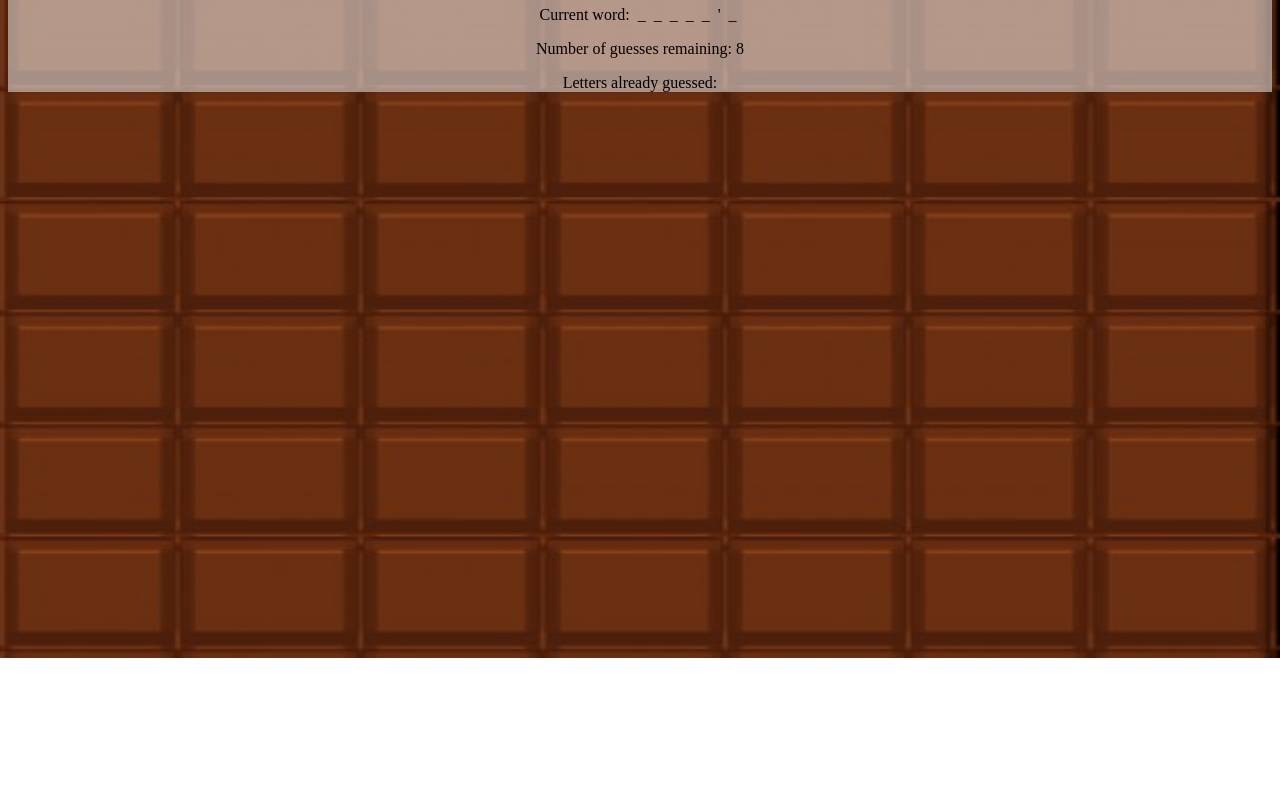
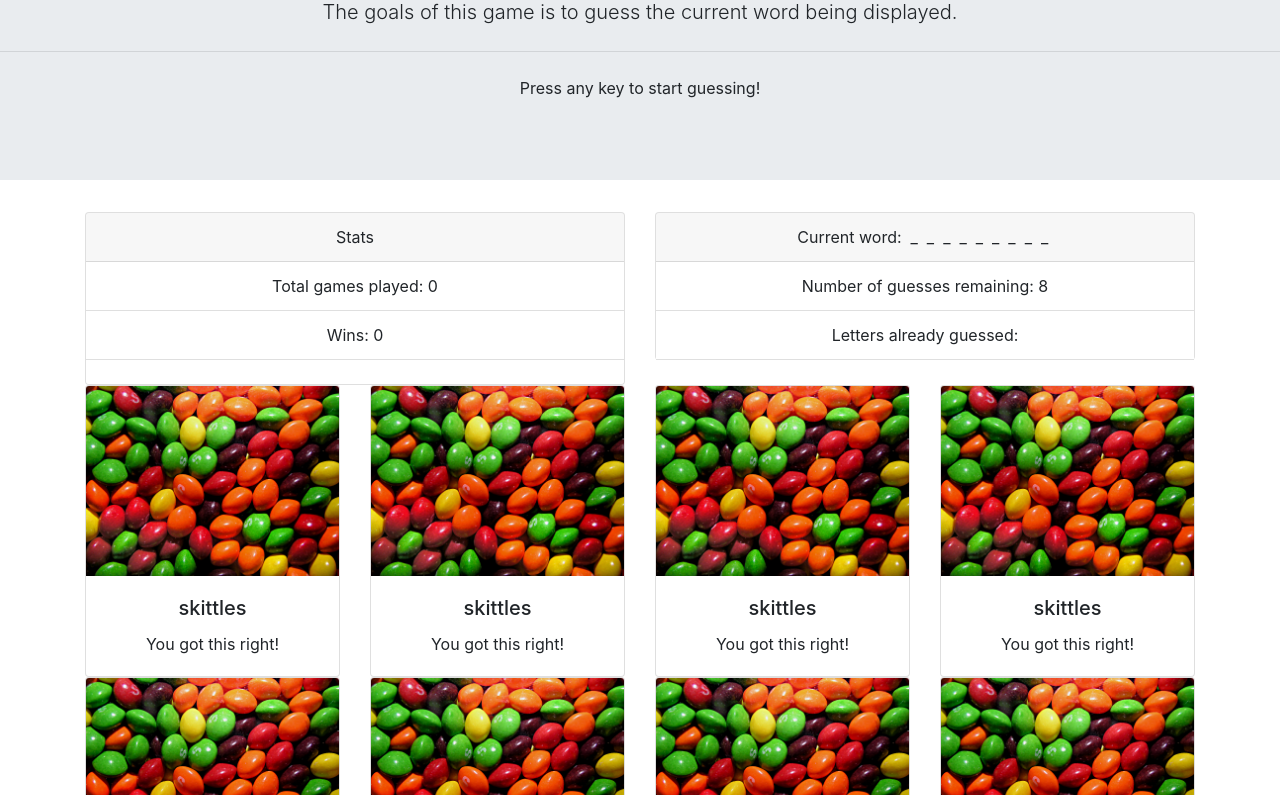
Before and after one commit to mrgmacandog/Word-Guess-Game, a plain HTML site: page index.html in a window 1280 px wide. Shown: the part 142-937 px from the top of the page. Before the commit the page ends 800 px from the top, so only its background shows below. Drawn offline with nearby package versions, Linux system fonts and the light colour scheme.

Commit message:
Utilize bootstrap for layout and display a card for each word being guessed

```diff
--- a/assets/css/style.css
+++ b/assets/css/style.css
@@ -1,6 +1,6 @@
 body {
-    background-image: url(../images/candy-bar-background.jpg);
-    background-size: cover;
+    /* background-image: url(../images/candy-bar-background.jpg);
+    background-size: cover; */
     text-align: center;
 }
 
@@ -11,3 +11,7 @@
 .hidden {
     display: none;
 }
+
+img {
+    width: 25%;
+}
--- a/assets/javascript/game.js
+++ b/assets/javascript/game.js
@@ -21,8 +21,8 @@
     let game = {
         totalGames: 0, // Number of total games played
         wins: 0,  // Number of wins
-        wordsLeft: ["m&m's", "reese's"], //"hershey's", "snickers", "kit kat", "twix", "twizzlers",
-                    // "skittles", "starburst", "milkyway", "butterfinger"],  // Array of candies
+        wordsLeft: ["m&m's", "reese's", "hershey's", "snickers", "kit kat", "twix", "twizzlers",
+                    "skittles", "starburst", "milkyway", "butterfinger"],  // Array of candies
         currWord: "",  // Current word
         currWordOutput: "",  // How the word will appear on the webpage
         currWordLetters: [],  // Nested array with each letter of the word
@@ -32,6 +32,45 @@
                                             // Starts off with the constant
         numLettersFound: 0,  // Number of letters found
         lettersGuessed: "",  // String of letter guessed that are not in the word
+
+        createCandyCards: function() {
+            for (let i = 0; i < this.wordsLeft.length; i++) {
+                // Create a bootstrap column
+                let column = document.createElement("div");
+                column.className = "col-md-3";
+
+                // Create a card and append it to the column
+                let card = document.createElement("div");
+                card.className = "card";
+                column.append(card);
+
+                // Create an image tag and append it to card
+                let image = document.createElement("img");
+                image.className = "card-img-top";
+                image.src = "assets/images/candies/skittles.jpg";
+                image.alt = "skittles";
+                card.appendChild(image);
+
+                // Create a card body and append it to the card
+                let cardBody = document.createElement("div");
+                cardBody.className = "card-body";
+                card.append(cardBody);
+
+                // Create a card title and append it to the card body
+                let cardTitle = document.createElement("h5");
+                cardTitle.className = "card-title";
+                cardTitle.innerText = "skittles";
+                cardBody.append(cardTitle);
+
+                // Create a description and append it to the card body
+                let cardText = document.createElement("p");
+                cardText.className = "card-text";
+                cardText.innerText = "You got this right!";
+                cardBody.append(cardText);
+
+                $("candies").appendChild(column);
+            }
+        },
 
         // Starts a new game by selecting a random word from the array of words
         startNewGame: function() {
@@ -160,6 +199,9 @@
     window.onload = function() {
         // Testing area
 
+
+        game.createCandyCards();
+
         // Initiate a new game
         game.startNewGame();
 
--- a/index.html
+++ b/index.html
@@ -3,26 +3,83 @@
     <head>
         <meta charset="UTF-8">
         <script src="assets/javascript/game.js"></script>
+        <link rel="stylesheet" href="https://stackpath.bootstrapcdn.com/bootstrap/4.3.1/css/bootstrap.min.css" integrity="sha384-ggOyR0iXCbMQv3Xipma34MD+dH/1fQ784/j6cY/iJTQUOhcWr7x9JvoRxT2MZw1T" crossorigin="anonymous">
         <link rel="stylesheet" href="assets/css/style.css">
         <title>Hangman</title>
     </head>
     <body>
-        <div>
-            <h1>Press any key to get started!</h1>
+        <div class="jumbotron jumbotron-fluid">
+            <h1 class="display-4">Candy Guesser</h1>
+            <p class="lead">The goals of this game is to guess the current word being displayed.</p>
+            <hr class="my-4">
+            <p>Press any key to start guessing!</p>
+        </div>
 
-            <p>Total games played: <span id="total-games"></span></p>
+        <div class="container">
 
-            <p>Wins: <span id="num-wins"></span></p>
+            <div class="row">
 
-            <p id="outcome"></p>
+                <div class="col-md-6">
+                    <!-- <p>Total games played: <span id="total-games"></span></p>
 
-            <p>Current word: <span id="curr-word">?</span></p>
+                    <p>Wins: <span id="num-wins"></span></p>
 
-            <p>Number of guesses remaining: <span id="num-guesses-left">?</span></p>
+                    <p id="outcome"></p> -->
 
-            <p>Letters already guessed: <span id="letters-guessed">?</span></p>
 
-            <p id="game-over" class="hidden">Game Over! You were able to guess <span id="end-wins"></span> out of the <span id="end-total-games"></span> word(s)!</p>
+
+
+                    <div class="card">
+                        <div class="card-header">
+                            Stats
+                        </div>
+                        <ul class="list-group list-group-flush">
+                            <li class="list-group-item">Total games played: <span id="total-games"></span></li>
+                            <li class="list-group-item">Wins: <span id="num-wins"></span></li>
+                            <li id="outcome" class="list-group-item"></li>
+                        </ul>
+                    </div>
+                </div>
+
+                <div class="col-md-6">
+                    <!-- <p>Current word: <span id="curr-word">?</span></p>
+
+                    <p>Number of guesses remaining: <span id="num-guesses-left">?</span></p>
+
+                    <p>Letters already guessed: <span id="letters-guessed">?</span></p>
+
+                    <p id="game-over" class="hidden">Game Over! You were able to guess <span id="end-wins"></span> out of the <span id="end-total-games"></span> word(s)!</p> -->
+
+
+
+
+                    <div class="card">
+                        <div class="card-header">
+                            Current word: <span id="curr-word">?</span>
+                        </div>
+                        <ul class="list-group list-group-flush">
+                            <li class="list-group-item">Number of guesses remaining: <span id="num-guesses-left">?</span></li>
+                            <li class="list-group-item">Letters already guessed: <span id="letters-guessed">?</span></li>
+                            <li id="game-over" class="list-group-item hidden">Game Over! You were able to guess <span id="end-wins"></span> out of the <span id="end-total-games"></span> word(s)!</li>
+                        </ul>
+                    </div>
+
+                </div>
+            </div>
+
+            <div id="candies" class="row">
+                <!-- <div class="col-md-3">
+                    <div class="card">
+                        <img class="card-img-top" src="assets/images/candies/skittles.jpg" alt="skittles">
+                        <div class="card-body">
+                            <h5 class="card-title">Card title</h5>
+                            <p class="card-text">Some quick example text to build on the card title and make up the bulk of the card's content.</p>
+                        </div>
+                    </div>
+                </div> -->
+
+
+            </div>
         </div>
     </body>
 </html>
```
Also changed, not shown: assets/images/candies/skittles.jpg (added).
